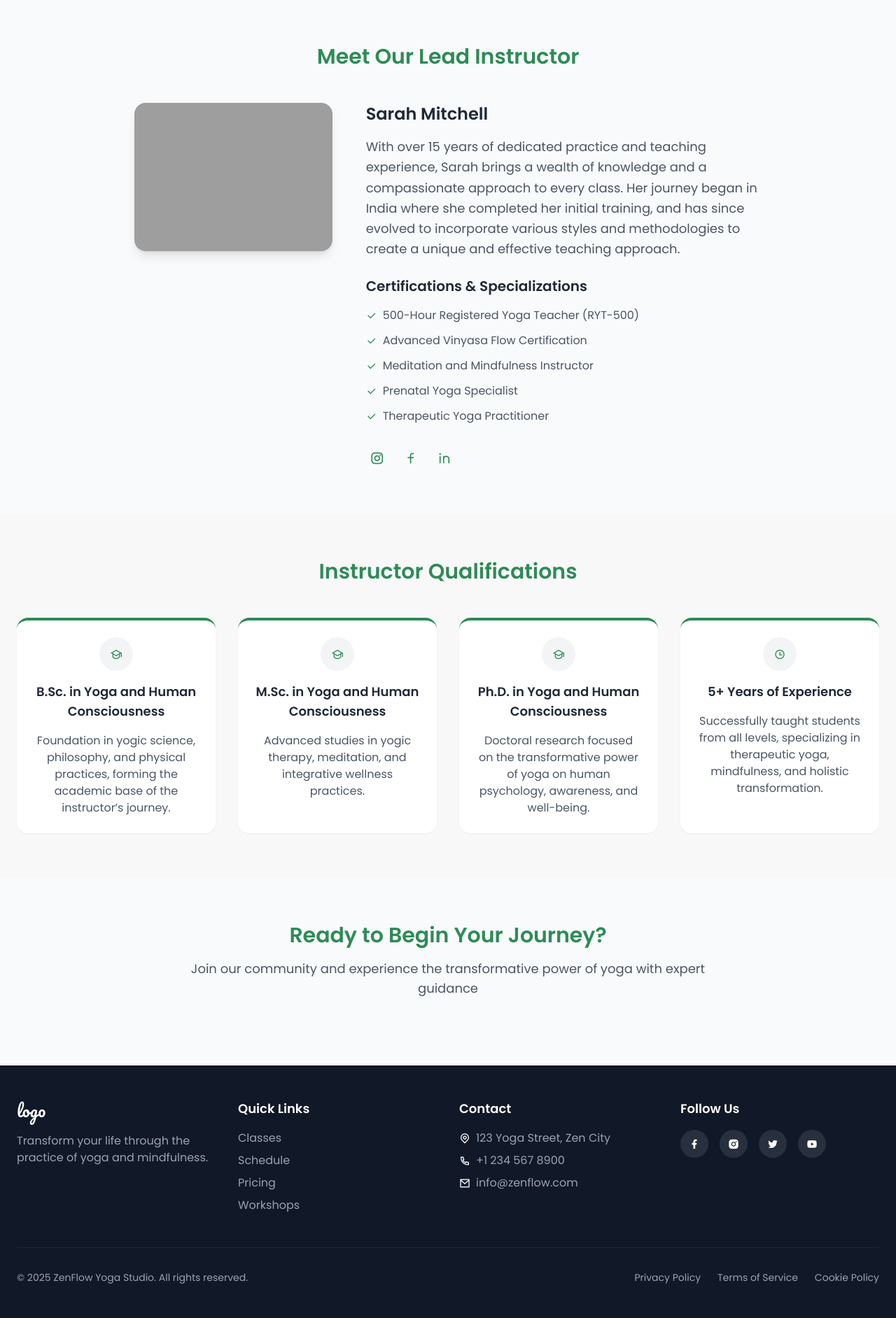
After one commit to Snehalgumber143/Yoga-app, a Django app: template templates/about.html in a window 1280 px wide. The commit adds this page. Shown: the part 681-2565 px from the top of the page at 70% size. Run offline with Django 5.2, Linux system fonts and the light colour scheme; the template is opened without the code that fills it, so the values that code supplies are empty; some libraries are stand-ins or nearby versions; grey boxes are pictures that could not be loaded.

Commit message:
about page

```diff
--- /dev/null
+++ b/templates/about.html
@@ -0,0 +1,343 @@
+<!DOCTYPE html>
+<html lang="en">
+<head>
+<meta charset="UTF-8">
+<meta name="viewport" content="width=device-width, initial-scale=1.0">
+<title>About Us - ZenFlow Yoga Studio</title>
+<script src="https://cdn.tailwindcss.com/3.4.16"></script>
+<script>tailwind.config={theme:{extend:{colors:{primary:'#2E8B57',secondary:'#8B5E3C'},borderRadius:{'none':'0px','sm':'4px',DEFAULT:'8px','md':'12px','lg':'16px','xl':'20px','2xl':'24px','3xl':'32px','full':'9999px','button':'8px'}}}}</script>
+<link rel="preconnect" href="https://fonts.googleapis.com">
+<link rel="preconnect" href="https://fonts.gstatic.com" crossorigin>
+<link href="https://fonts.googleapis.com/css2?family=Pacifico&display=swap" rel="stylesheet">
+<link rel="stylesheet" href="https://cdnjs.cloudflare.com/ajax/libs/remixicon/4.6.0/remixicon.min.css">
+<style>
+:where([class^="ri-"])::before { content: "\f3c2"; }
+body {
+font-family: 'Poppins', sans-serif;
+background-color: #F8F8F8;
+}
+.nav-link {
+position: relative;
+}
+.nav-link::after {
+content: '';
+position: absolute;
+width: 0;
+height: 2px;
+bottom: -2px;
+left: 0;
+background-color: #2E8B57;
+transition: width 0.3s ease;
+}
+.nav-link:hover::after {
+width: 100%;
+}
+</style>
+<link rel="preconnect" href="https://fonts.googleapis.com">
+<link rel="preconnect" href="https://fonts.gstatic.com" crossorigin>
+<link href="https://fonts.googleapis.com/css2?family=Pacifico&display=swap" rel="stylesheet">
+<link href="https://fonts.googleapis.com/css2?family=Poppins:wght@300;400;500;600;700&display=swap" rel="stylesheet">
+<link rel="stylesheet" href="https://cdnjs.cloudflare.com/ajax/libs/remixicon/4.6.0/remixicon.min.css">
+<style>
+:where([class^="ri-"])::before { content: "\f3c2"; }
+body {
+font-family: 'Poppins', sans-serif;
+background-color: #F8F8F8;
+color: #333;
+}
+.nav-link {
+position: relative;
+}
+.nav-link::after {
+content: '';
+position: absolute;
+width: 0;
+height: 2px;
+bottom: -2px;
+left: 0;
+background-color: #2E8B57;
+transition: width 0.3s ease;
+}
+.nav-link:hover::after {
+width: 100%;
+}
+.hero-section {
+background: linear-gradient(to right, rgba(255,255,255,0.9) 50%, rgba(255,255,255,0.8) 100%);
+position: relative;
+overflow: hidden;
+}
+.hero-image {
+position: absolute;
+right: 0;
+top: 0;
+width: 50%;
+height: 100%;
+object-fit: cover;
+z-index: -1;
+}
+.benefit-card {
+transition: transform 0.3s ease;
+}
+.benefit-card:hover {
+transform: translateY(-5px);
+}
+.cta-button {
+background: linear-gradient(45deg, #2E8B57, #3da067);
+transition: transform 0.3s ease;
+}
+.cta-button:hover {
+transform: translateY(-2px);
+}
+</style>
+</head>
+<body>
+<header class="bg-white shadow-sm fixed w-full top-0 z-50">
+<nav class="container mx-auto px-6 py-4 flex items-center justify-between">
+<h1 class="font-['Pacifico'] text-3xl text-primary">logo</h1>
+<div class="hidden md:flex items-center space-x-8">
+<a href="index.html" class="nav-link text-gray-700 hover:text-primary transition-colors">Home</a>
+<a href="#" class="nav-link text-gray-700 hover:text-primary transition-colors">Attendance</a>
+<a href="#" class="nav-link text-gray-700 hover:text-primary transition-colors">About</a>
+<a href="#" class="nav-link text-gray-700 hover:text-primary transition-colors">Contact</a>
+<button class="bg-primary text-white px-6 py-2 !rounded-button shadow hover:bg-primary/90 transition-all whitespace-nowrap">
+Get Started
+</button>
+</div>
+<button class="md:hidden w-10 h-10 flex items-center justify-center">
+<i class="ri-menu-line text-2xl"></i>
+</button>
+</nav>
+</header>
+<body>
+<header class="bg-white shadow-sm fixed w-full top-0 z-50">
+<nav class="container mx-auto px-6 py-4 flex items-center justify-between">
+<h1 class="font-['Pacifico'] text-3xl text-primary">logo</h1>
+<div class="hidden md:flex items-center space-x-8">
+<a href="#" class="nav-link text-gray-700 hover:text-primary transition-colors">Home</a>
+<a href="#" class="nav-link text-primary border-b-2 border-primary">About</a>
+<a href="#" class="nav-link text-gray-700 hover:text-primary transition-colors">Classes</a>
+<a href="#" class="nav-link text-gray-700 hover:text-primary transition-colors">Schedule</a>
+<a href="#" class="nav-link text-gray-700 hover:text-primary transition-colors">Contact</a>
+<button class="bg-primary text-white px-6 py-2 !rounded-button shadow hover:bg-primary/90 transition-all whitespace-nowrap">
+Join Now
+</button>
+</div>
+<button class="md:hidden w-10 h-10 flex items-center justify-center">
+<i class="ri-menu-line text-2xl"></i>
+</button>
+</nav>
+</header>
+<main class="mt-20">
+<section class="hero-section min-h-[600px] flex items-center">
+<img src="https://readdy.ai/api/search-image?query=A%2520modern%2520yoga%2520studio%2520interior%2520with%2520natural%2520light%2520streaming%2520through%2520large%2520windows.%2520The%2520space%2520features%2520clean%2520lines%252C%2520bamboo%2520flooring%252C%2520and%2520minimalist%2520decor%2520with%2520potted%2520plants.%2520Yoga%2520mats%2520are%2520neatly%2520arranged%252C%2520creating%2520an%2520inviting%2520and%2520peaceful%2520atmosphere%2520for%2520practice.&width=800&height=600&seq=1&orientation=landscape"
+alt="Yoga Studio"
+class="hero-image">
+<div class="container mx-auto px-6 py-20">
+<div class="max-w-xl">
+<h2 class="text-4xl md:text-5xl font-semibold text-gray-800 mb-6">
+Welcome to Our Yoga Studio
+</h2>
+<p class="text-lg text-gray-600 mb-8">
+Expert-led classes in a serene environment designed to help you achieve your wellness goals.
+</p>
+<div class="flex gap-4">
+</div>
+</div>
+</section>
+<section class="py-16 bg-gray-50">
+<div class="container mx-auto px-6">
+<div class="max-w-4xl mx-auto">
+<h2 class="text-3xl font-semibold text-primary mb-12 text-center">Meet Our Lead Instructor</h2>
+<div class="flex flex-col md:flex-row gap-12 items-start">
+<div class="md:w-1/3">
+<img src="https://readdy.ai/api/search-image?query=Professional%2520portrait%2520of%2520a%2520serene%2520and%2520confident%2520female%2520yoga%2520instructor%2520in%2520her%2520mid-30s.%2520She%2520has%2520a%2520warm%252C%2520welcoming%2520smile%2520and%2520is%2520wearing%2520elegant%2520earth-toned%2520yoga%2520attire.%2520The%2520photo%2520is%2520taken%2520in%2520a%2520modern%2520yoga%2520studio%2520with%2520natural%2520lighting%2520and%2520minimal%2520decor.%2520Her%2520pose%2520reflects%2520both%2520strength%2520and%2520grace.&width=400&height=600&seq=2&orientation=portrait"
+alt="Sarah Mitchell - Lead Yoga Instructor"
+class="w-full rounded-lg shadow-lg">
+</div>
+<div class="md:w-2/3">
+<h3 class="text-2xl font-semibold text-gray-800 mb-4">Sarah Mitchell</h3>
+<p class="text-gray-600 mb-6 text-lg leading-relaxed">
+With over 15 years of dedicated practice and teaching experience, Sarah brings a wealth of knowledge and a compassionate approach to every class. Her journey began in India where she completed her initial training, and has since evolved to incorporate various styles and methodologies to create a unique and effective teaching approach.
+</p>
+<div class="mb-8">
+<h4 class="text-xl font-semibold text-gray-800 mb-4">Certifications & Specializations</h4>
+<ul class="space-y-3 text-gray-600">
+<li class="flex items-center">
+<i class="ri-check-line text-primary mr-2"></i>
+500-Hour Registered Yoga Teacher (RYT-500)
+</li>
+<li class="flex items-center">
+<i class="ri-check-line text-primary mr-2"></i>
+Advanced Vinyasa Flow Certification
+</li>
+<li class="flex items-center">
+<i class="ri-check-line text-primary mr-2"></i>
+Meditation and Mindfulness Instructor
+</li>
+<li class="flex items-center">
+<i class="ri-check-line text-primary mr-2"></i>
+Prenatal Yoga Specialist
+</li>
+<li class="flex items-center">
+<i class="ri-check-line text-primary mr-2"></i>
+Therapeutic Yoga Practitioner
+</li>
+</ul>
+</div>
+<div class="flex space-x-4">
+<a href="#" class="text-primary hover:text-primary/80 transition-colors">
+<div class="w-8 h-8 flex items-center justify-center">
+<i class="ri-instagram-line text-xl"></i>
+</div>
+</a>
+<a href="#" class="text-primary hover:text-primary/80 transition-colors">
+<div class="w-8 h-8 flex items-center justify-center">
+<i class="ri-facebook-line text-xl"></i>
+</div>
+</a>
+<a href="#" class="text-primary hover:text-primary/80 transition-colors">
+<div class="w-8 h-8 flex items-center justify-center">
+<i class="ri-linkedin-line text-xl"></i>
+</div>
+</a>
+</div>
+</div>
+</div>
+</div>
+</div>
+</section>
+<section class="py-16">
+  <div class="container mx-auto px-6">
+    <h2 class="text-3xl font-semibold text-primary mb-12 text-center">Instructor Qualifications</h2>
+    <div class="grid grid-cols-1 md:grid-cols-2 lg:grid-cols-4 gap-8">
+
+      <!-- Card 1: B.Sc. -->
+      <div class="bg-white rounded-lg shadow-sm p-6 border-t-4 border-primary text-center">
+        <div class="flex justify-center mb-4">
+          <div class="w-12 h-12 rounded-full bg-gray-100 flex items-center justify-center">
+            <i class="ri-graduation-cap-line text-primary"></i>
+          </div>
+        </div>
+        <p class="font-semibold text-gray-800 text-lg mb-4">B.Sc. in Yoga and Human Consciousness</p>
+        <p class="text-gray-600">
+          Foundation in yogic science, philosophy, and physical practices, forming the academic base of the instructor’s journey.
+        </p>
+      </div>
+
+      <!-- Card 2: M.Sc. -->
+      <div class="bg-white rounded-lg shadow-sm p-6 border-t-4 border-primary text-center">
+        <div class="flex justify-center mb-4">
+          <div class="w-12 h-12 rounded-full bg-gray-100 flex items-center justify-center">
+            <i class="ri-graduation-cap-line text-primary"></i>
+          </div>
+        </div>
+        <p class="font-semibold text-gray-800 text-lg mb-4">M.Sc. in Yoga and Human Consciousness</p>
+        <p class="text-gray-600">
+          Advanced studies in yogic therapy, meditation, and integrative wellness practices.
+        </p>
+      </div>
+
+      <!-- Card 3: Ph.D. -->
+      <div class="bg-white rounded-lg shadow-sm p-6 border-t-4 border-primary text-center">
+        <div class="flex justify-center mb-4">
+          <div class="w-12 h-12 rounded-full bg-gray-100 flex items-center justify-center">
+            <i class="ri-graduation-cap-line text-primary"></i>
+          </div>
+        </div>
+        <p class="font-semibold text-gray-800 text-lg mb-4">Ph.D. in Yoga and Human Consciousness</p>
+        <p class="text-gray-600">
+          Doctoral research focused on the transformative power of yoga on human psychology, awareness, and well-being.
+        </p>
+      </div>
+
+      <!-- Card 4: Experience -->
+      <div class="bg-white rounded-lg shadow-sm p-6 border-t-4 border-primary text-center">
+        <div class="flex justify-center mb-4">
+          <div class="w-12 h-12 rounded-full bg-gray-100 flex items-center justify-center">
+            <i class="ri-time-line text-primary"></i>
+          </div>
+        </div>
+        <p class="font-semibold text-gray-800 text-lg mb-4">5+ Years of Experience</p>
+        <p class="text-gray-600">
+          Successfully taught students from all levels, specializing in therapeutic yoga, mindfulness, and holistic transformation.
+        </p>
+      </div>
+
+    </div>
+  </div>
+</section>
+
+<section class="py-16 bg-gray-50">
+<div class="container mx-auto px-6">
+<div class="max-w-3xl mx-auto text-center">
+<h2 class="text-3xl font-semibold text-primary mb-4">Ready to Begin Your Journey?</h2>
+<p class="text-gray-600 mb-8 text-lg">Join our community and experience the transformative power of yoga with expert guidance</p>
+</div>
+</div>
+</section>
+<footer class="bg-gray-900 text-white py-12">
+<div class="container mx-auto px-6">
+<div class="grid grid-cols-1 md:grid-cols-4 gap-8">
+<div>
+<h3 class="font-['Pacifico'] text-2xl mb-4">logo</h3>
+<p class="text-gray-400">
+Transform your life through the practice of yoga and mindfulness.
+</p>
+</div>
+<div>
+<h4 class="text-lg font-semibold mb-4">Quick Links</h4>
+<ul class="space-y-2">
+<li><a href="#" class="text-gray-400 hover:text-white transition-colors">Classes</a></li>
+<li><a href="#" class="text-gray-400 hover:text-white transition-colors">Schedule</a></li>
+<li><a href="#" class="text-gray-400 hover:text-white transition-colors">Pricing</a></li>
+<li><a href="#" class="text-gray-400 hover:text-white transition-colors">Workshops</a></li>
+</ul>
+</div>
+<div>
+<h4 class="text-lg font-semibold mb-4">Contact</h4>
+<ul class="space-y-2">
+<li class="flex items-center">
+<i class="ri-map-pin-line mr-2"></i>
+<span class="text-gray-400">123 Yoga Street, Zen City</span>
+</li>
+<li class="flex items-center">
+<i class="ri-phone-line mr-2"></i>
+<span class="text-gray-400">+1 234 567 8900</span>
+</li>
+<li class="flex items-center">
+<i class="ri-mail-line mr-2"></i>
+<span class="text-gray-400">info@zenflow.com</span>
+</li>
+</ul>
+</div>
+<div>
+<h4 class="text-lg font-semibold mb-4">Follow Us</h4>
+<div class="flex space-x-4">
+<a href="#" class="w-10 h-10 rounded-full bg-white/10 flex items-center justify-center hover:bg-primary transition-colors">
+<i class="ri-facebook-fill"></i>
+</a>
+<a href="#" class="w-10 h-10 rounded-full bg-white/10 flex items-center justify-center hover:bg-primary transition-colors">
+<i class="ri-instagram-fill"></i>
+</a>
+<a href="#" class="w-10 h-10 rounded-full bg-white/10 flex items-center justify-center hover:bg-primary transition-colors">
+<i class="ri-twitter-fill"></i>
+</a>
+<a href="#" class="w-10 h-10 rounded-full bg-white/10 flex items-center justify-center hover:bg-primary transition-colors">
+<i class="ri-youtube-fill"></i>
+</a>
+</div>
+</div>
+</div>
+<div class="border-t border-gray-800 mt-12 pt-8 flex flex-col md:flex-row justify-between items-center">
+<p class="text-gray-400 text-sm">© 2025 ZenFlow Yoga Studio. All rights reserved.</p>
+<div class="flex space-x-6 mt-4 md:mt-0">
+<a href="#" class="text-gray-400 hover:text-white transition-colors text-sm">Privacy Policy</a>
+<a href="#" class="text-gray-400 hover:text-white transition-colors text-sm">Terms of Service</a>
+<a href="#" class="text-gray-400 hover:text-white transition-colors text-sm">Cookie Policy</a>
+</div>
+</div>
+</div>
+</footer>
+</main>
+</body>
+</html>
--- a/templates/index.html
+++ b/templates/index.html
@@ -98,9 +98,9 @@ body {
   <nav class="container mx-auto px-6 py-4 flex items-center justify-between">
     <h1 class="font-['Pacifico'] text-3xl text-primary">ZenFlow</h1>
     <div class="hidden md:flex items-center space-x-8">
-      <a href="/index.html" class="nav-link text-gray-700 hover:text-primary transition-colors">Home</a>
+      <a href="index.html" class="nav-link text-gray-700 hover:text-primary transition-colors">Home</a>
       <a href="/services" class="nav-link text-gray-700 hover:text-primary transition-colors" href="/services">Attendance</a>
-      <a href="/about" class="nav-link text-gray-700 hover:text-primary transition-colors" href="/about">About</a>
+      <a href="about.html" class="nav-link text-gray-700 hover:text-primary transition-colors" >About</a>
       <a href="/contact" class="nav-link text-gray-700 hover:text-primary transition-colors" href="/contact">Contact</a>
       <button class="bg-accent text-white px-6 py-2 !rounded-button shadow hover:bg-accent/90 transition-all whitespace-nowrap">
         Get Started
```
